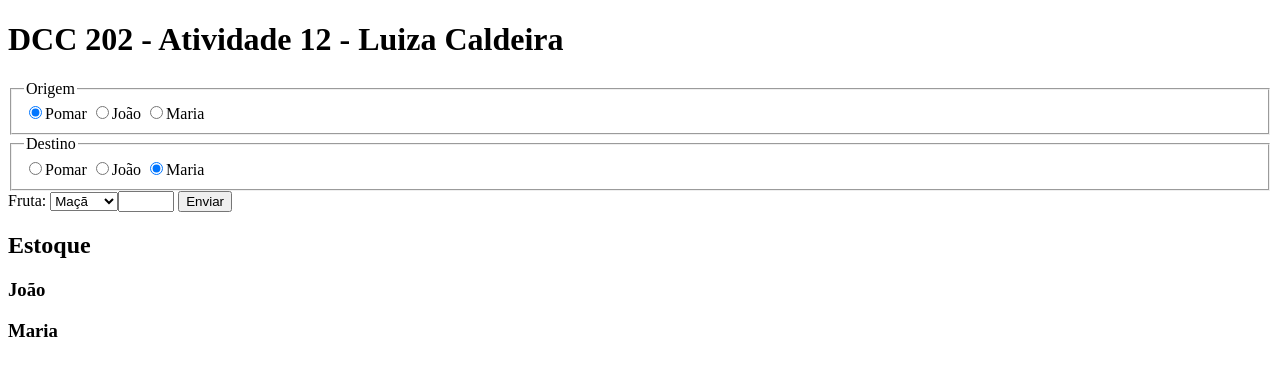
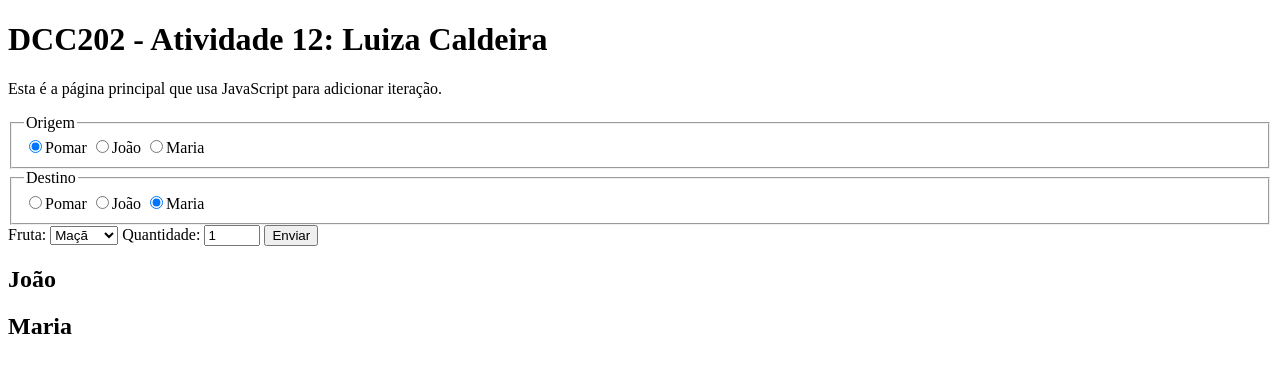
Before and after one commit to ufjf-dcc202/ufjf-dcc202-2023-3-a-atv12-luizacaldeira, a website with bundled scripts: page index.html in a window 1280 px wide. Built offline with nearby package versions, Linux system fonts and the light colour scheme.

Commit message:
Correções no documento index.html para passar nos testes

```diff
--- a/index.html
+++ b/index.html
@@ -3,12 +3,13 @@
 <head>
     <meta charset="UTF-8">
     <meta name="viewport" content="width=device-width, initial-scale=1.0">
-    <title>DCC 202 - Atividade 12 - Luiza Caldeira</title>
+    <title>DCC202 - Atividade 12: Luiza Caldeira</title>
     <script type="module" src="main.js"></script>
 </head>
 <body>
     <main>
-        <h1>DCC 202 - Atividade 12 - Luiza Caldeira</h1>
+        <h1>DCC202 - Atividade 12: Luiza Caldeira</h1>
+        <p>Esta é a página principal que usa JavaScript para adicionar iteração.</p>
         <section>
             <form name="entrada">
                 <fieldset>
@@ -28,21 +29,20 @@
                 <label for="ifruta">Fruta:</label>
                 <select id="ifruta" name ="fruta">
                     <option value = "maca">Maçã</option>
-                    <option value = "pera">Pêra</option>
+                    <option value = "pera">Pera</option>
                     <option value = "banana">Banana</option>
                     <option value = "uva">Uva</option>
+                </select>
                 <label for="iqtd">Quantidade:</label>
-                <input type="number" id = "iqtd" name = "quantidade"
-                min="0" max="12" step="1">
+                <input id = "iqtd" type="number" name = "quantidade" value = "1" min="0" max="12" step="1">
                 <button type="submit">Enviar</button>
             </form>
         </section>
-        <section>
-            <h2>Estoque</h2>
-            <h3>João</h3>
-            <ol id="olJoao"></ol>
-            <h3>Maria</h3>
-            <ol id="olMaria"></ol>
+        <section id = "saida">
+            <h2>João</h2>
+            <ol id="joao"></ol>
+            <h2>Maria</h2>
+            <ol id="maria"></ol>
         </section>
     </main>
 </body>
```
